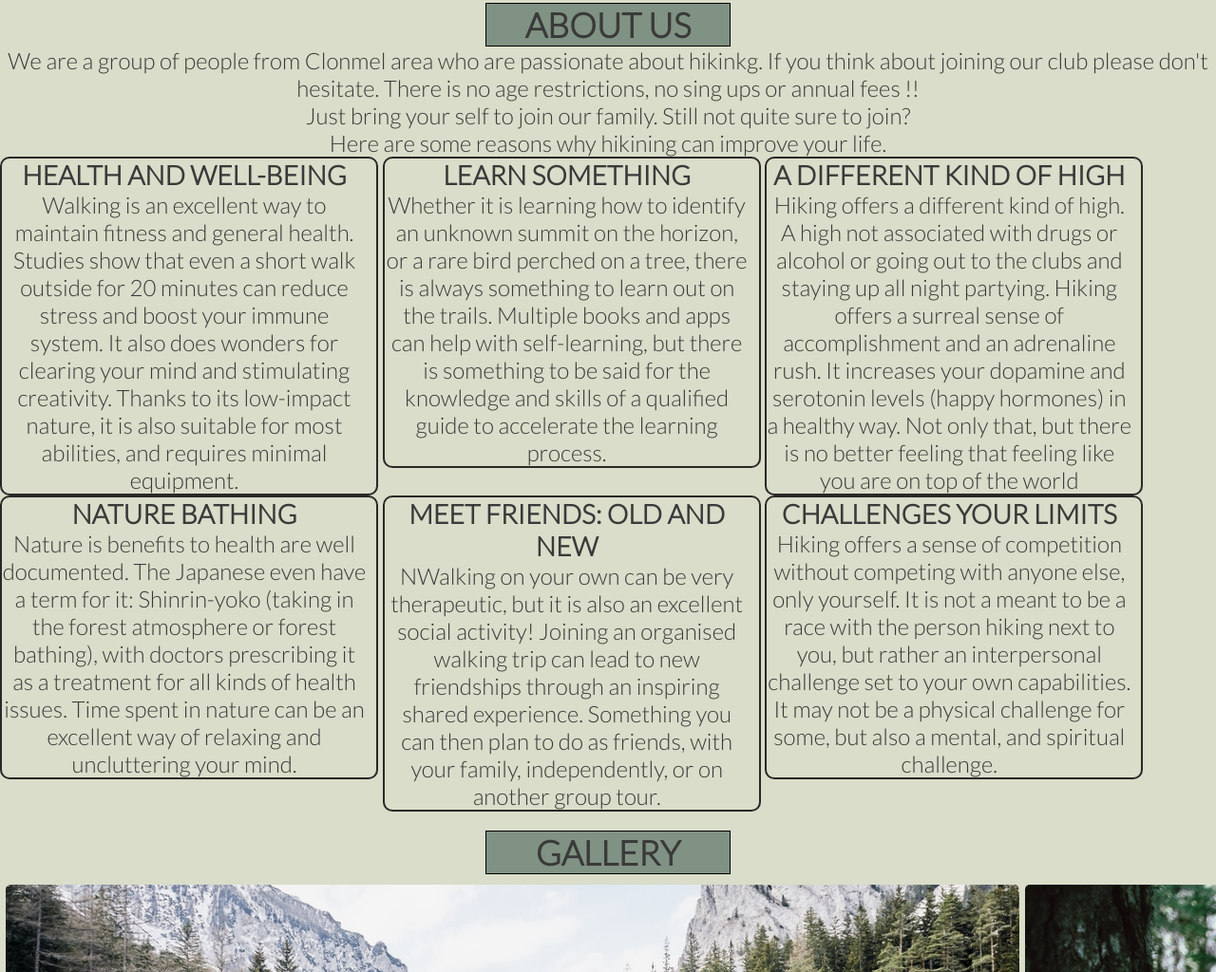
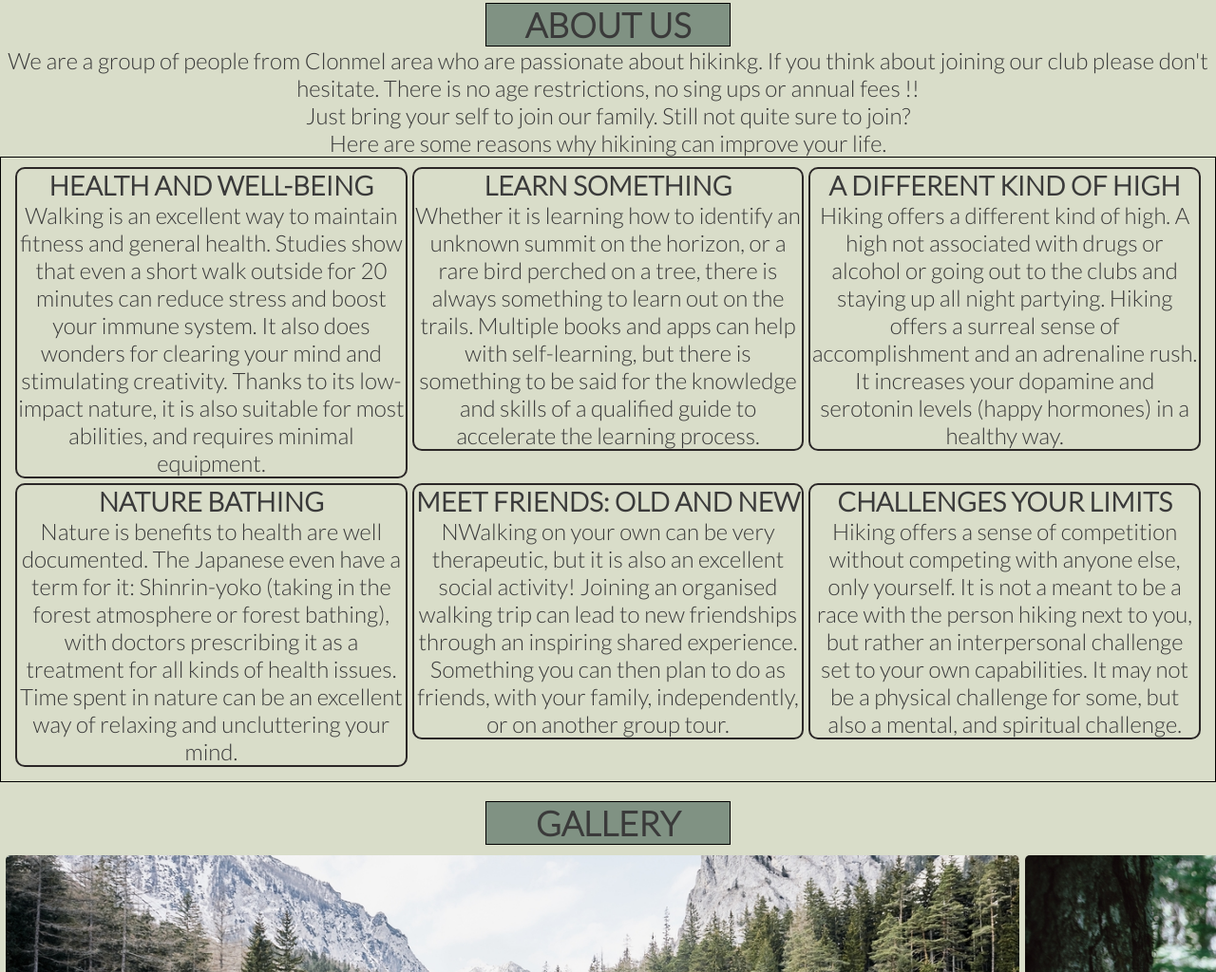
Before and after one commit to kwalczak80/Clonmel-Hiking-Club, a plain HTML site: page index.html in a window 1280 px wide. Shown: the part 692-1716 px from the top of the page at 95% size. Drawn offline with Linux system fonts and the light colour scheme.

Commit message:
Fixing position of text in About-us section. Grouping in three sections for wide screens

```diff
--- a/assets/css/style.css
+++ b/assets/css/style.css
@@ -85,12 +85,12 @@ body {
 #about-us p {
     text-align: center;
 }
-
+/*
 #about-us div {
 
     vertical-align: top;
     margin: auto;
-    /*margin-top: 15px;*/
+    margin-top: 15px;
     display: inline-block;
     height: auto;
     width: 30%;
@@ -100,7 +100,7 @@ body {
 
 
 }
-
+*/
 /* Gallery */
 #gallery {
     margin-top: 20px;
@@ -221,6 +221,35 @@ footer {
     padding: 5%;
     color: #3a3a3a;
 }
+
+
+.container {
+	border: 1px solid black;
+	padding: 10px 0;
+	text-align: center;
+	}
+
+.box {
+	height: auto;
+	width: 32%;
+	display: inline-block;
+	margin: auto;
+    border: 2px #2b2727 solid;
+    vertical-align: top;
+    margin-bottom: 5px;
+    border-radius: 10px;
+
+}
+
+/*vertical-align: top;
+margin: auto;
+margin-top: 15px;
+display: inline-block;
+height: auto;
+width: 30%;
+padding-right: 10px;
+border: 2px #2b2727 solid;
+border-radius: 10px;
 /*
 #container {
     display: flex;
--- a/index.html
+++ b/index.html
@@ -49,49 +49,61 @@
         <p> Here are some reasons why hikining
             can
             improve your life.</p>
-        <div>
+        <div class="container">
+            <div class="box">
                 <h3>Health and well-being</h3>
-            <p>Walking is an excellent way to maintain fitness and general health. Studies show that even a short walk
-                outside for 20 minutes can reduce stress and boost your immune system. It also does wonders for clearing
+                <p>Walking is an excellent way to maintain fitness and general health. Studies show that even a short
+                    walk
+                    outside for 20 minutes can reduce stress and boost your immune system. It also does wonders for
+                    clearing
                     your mind and stimulating creativity. Thanks to its low-impact nature, it is also suitable for most
                     abilities, and requires minimal equipment. </p>
             </div>
-        <div>
+            <div class="box">
                 <h3>Learn something</h3>
                 <p>Whether it is learning how to identify an unknown summit on the horizon, or a rare bird perched on a
                     tree,
                     there is always something to learn out on the trails. Multiple books and apps can help with
                     self-learning,
-                but there is something to be said for the knowledge and skills of a qualified guide to accelerate the
+                    but there is something to be said for the knowledge and skills of a qualified guide to accelerate
+                    the
                     learning process.</p>
             </div>
-        <div>
+            <div class="box">
                 <h3>A Different Kind of High</h3>
-            <p>Hiking offers a different kind of high. A high not associated with drugs or alcohol or going out to the
+                <p>Hiking offers a different kind of high. A high not associated with drugs or alcohol or going out to
+                    the
                     clubs and staying up all night partying. Hiking offers a surreal sense of accomplishment and an
-                adrenaline rush. It increases your dopamine and serotonin levels (happy hormones) in a healthy way. Not
-                only that, but there is no better feeling that feeling like you are on top of the world</p>
+                    adrenaline rush. It increases your dopamine and serotonin levels (happy hormones) in a healthy way.
+                </p>
             </div>
-        <div>
+            <div class="box">
                 <h3>Nature bathing</h3>
                 <p>Nature is benefits to health are well documented. The Japanese even have a term for it: Shinrin-yoko
                     (taking
-                in the forest atmosphere or forest bathing), with doctors prescribing it as a treatment for all kinds of
-                health issues. Time spent in nature can be an excellent way of relaxing and uncluttering your mind.</p>
+                    in the forest atmosphere or forest bathing), with doctors prescribing it as a treatment for all
+                    kinds of
+                    health issues. Time spent in nature can be an excellent way of relaxing and uncluttering your mind.
+                </p>
             </div>
-        <div>
+            <div class="box">
                 <h3>Meet friends: old and new</h3>
                 <p>NWalking on your own can be very therapeutic, but it is also an excellent social activity! Joining an
-                organised walking trip can lead to new friendships through an inspiring shared experience. Something you
+                    organised walking trip can lead to new friendships through an inspiring shared experience. Something
+                    you
                     can
                     then plan to do as friends, with your family, independently, or on another group tour.</p>
             </div>
-        <div>
+            <div class="box">
                 <h3>Challenges Your Limits</h3>
-            <p>Hiking offers a sense of competition without competing with anyone else, only yourself. It is not a meant
-                to be a race with the person hiking next to you, but rather an interpersonal challenge set to your own
-                capabilities. It may not be a physical challenge for some, but also a mental, and spiritual challenge.
+                <p>Hiking offers a sense of competition without competing with anyone else, only yourself. It is not a
+                    meant
+                    to be a race with the person hiking next to you, but rather an interpersonal challenge set to your
+                    own
+                    capabilities. It may not be a physical challenge for some, but also a mental, and spiritual
+                    challenge.
                 </p>
+            </div>
         </div>
     </section>
 
@@ -152,7 +164,7 @@
                 <input type="text" class="input-field" placeholder="Your Name" required>
                 <input type="text" class="input-field" placeholder="Your Email" required>
                 <input type="text" class="input-field" placeholder="Subject" required>
-                <textarea  class="input-field textarea-field" placeholder="Your Message" required></textarea>
+                <textarea class="input-field textarea-field" placeholder="Your Message" required></textarea>
                 <button type="submit" class="btn">Send message</button>
             </form>
         </div>
```
Lines whose indentation alone changed are shown as unchanged.
